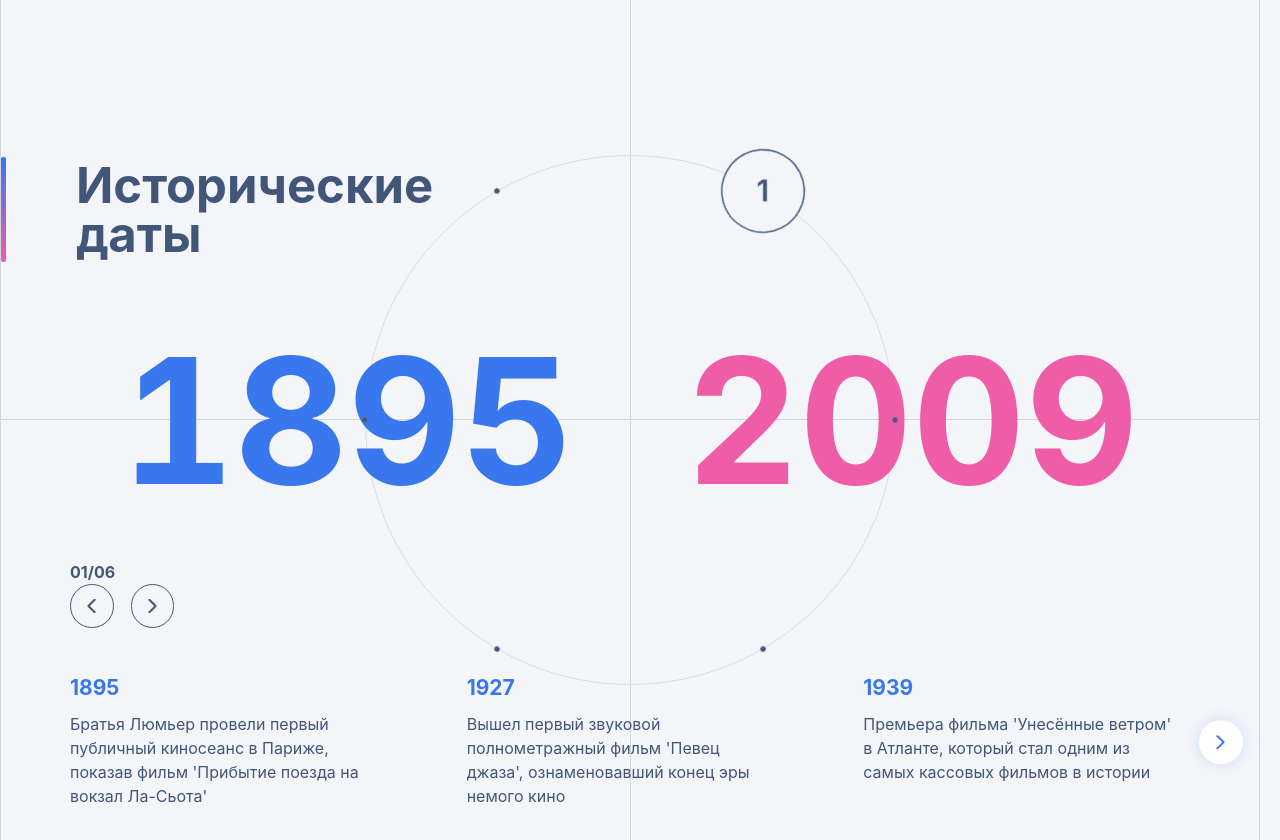
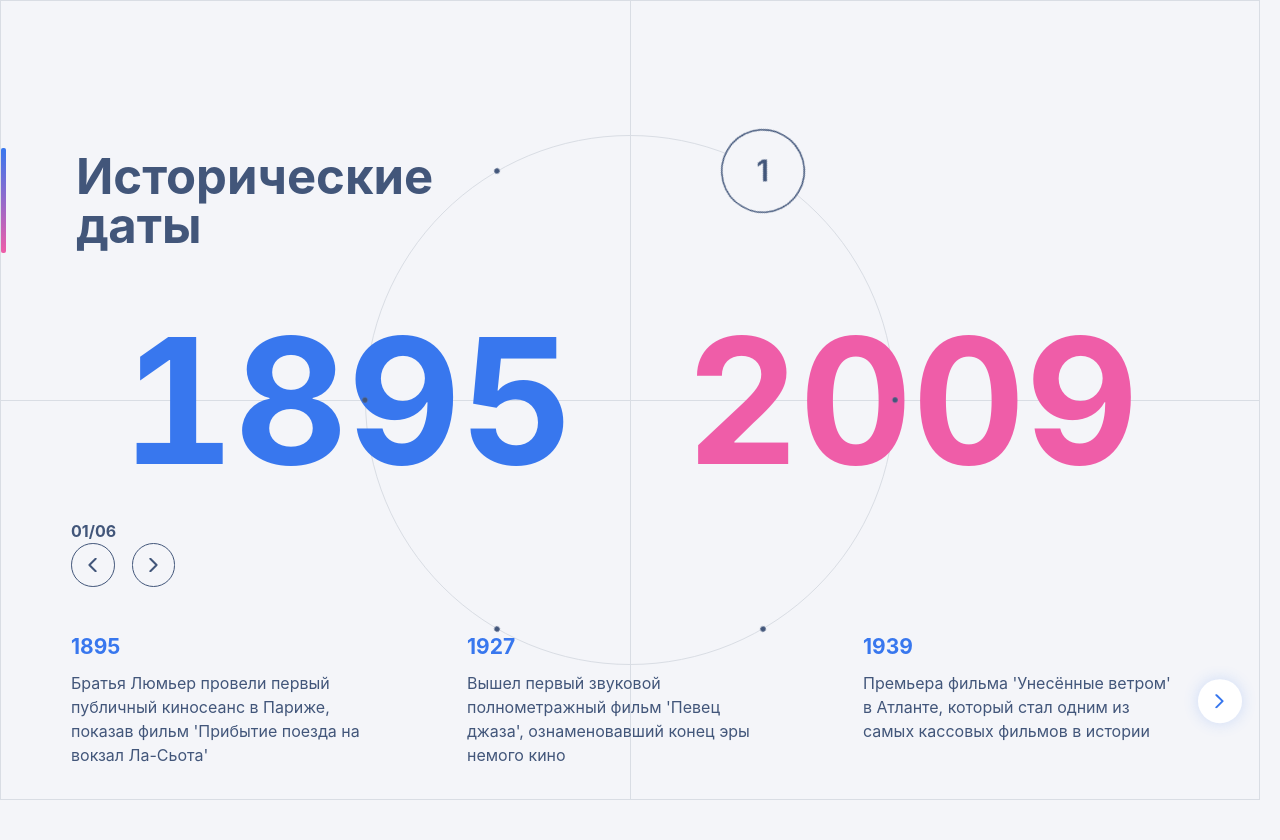
Before and after one commit to midnight-light/only-gsap-test, a React app: page / in a window 1280 px wide. After the commit the page ends 800 px from the top, so only its background shows below. Built offline with nearby package versions, Linux system fonts and the light colour scheme.

Commit message:
feat(historical-date-section): remove grid for visual quadrant and added quadrant container

```diff
--- a/src/app/styles/theme.ts
+++ b/src/app/styles/theme.ts
@@ -23,7 +23,7 @@ export const theme: DefaultTheme = {
   breakpoints: {
     mobile: '768px',
     tablet: '1024px',
-    laptop: '1440px',
+    laptop: '1280px',
     desktop: '1920px',
   },
   typography: {
--- a/src/components/layout/grid/grid-container.tsx
+++ /dev/null
@@ -1,110 +0,0 @@
-import styled from 'styled-components';
-import { DefaultTheme } from 'styled-components';
-
-interface ResponsiveConfig {
-  columns?: number;
-  rows?: number;
-  columnSize?: string;
-  rowSize?: string;
-  gap?: keyof DefaultTheme['spacing'];
-}
-
-interface StyledGridContainerProps {
-  $columns?: number;
-  $rows?: number;
-  $columnSize?: string;
-  $rowSize?: string;
-  $gap?: keyof DefaultTheme['spacing'];
-  $justifyContent?:
-    | 'start'
-    | 'end'
-    | 'center'
-    | 'stretch'
-    | 'space-around'
-    | 'space-between'
-    | 'space-evenly';
-  $alignContent?:
-    | 'start'
-    | 'end'
-    | 'center'
-    | 'stretch'
-    | 'space-around'
-    | 'space-between'
-    | 'space-evenly';
-  $minHeight?: string;
-  $backgroundColor?: keyof DefaultTheme['colors'];
-
-  $laptop?: ResponsiveConfig;
-  $tablet?: ResponsiveConfig;
-  $mobile?: ResponsiveConfig;
-}
-
-interface GridContainerProps extends StyledGridContainerProps {
-  children: React.ReactNode;
-  className?: string;
-}
-
-export const OverlayItem = styled.div`
-  grid-column: 1 / -1;
-  grid-row: 1 / 3;
-  position: relative;
-
-  @media (max-width: ${({ theme }) => theme.breakpoints.mobile}) {
-    grid-row: 2 / 4;
-  }
-`;
-
-const StyledGridContainer = styled.div<StyledGridContainerProps>`
-  display: grid;
-
-  grid-template-columns: ${({ $columns = 2, $columnSize = '1fr' }) =>
-    `repeat(${$columns}, ${$columnSize})`};
-
-  grid-template-rows: ${({ $rows, $rowSize = 'auto' }) =>
-    $rows ? `repeat(${$rows}, ${$rowSize})` : 'auto'};
-
-  gap: ${({ $gap, theme }) => ($gap ? theme.spacing[$gap] : theme.spacing.md)};
-
-  justify-content: ${({ $justifyContent = 'center' }) => $justifyContent};
-  align-content: ${({ $alignContent = 'center' }) => $alignContent};
-
-  width: 100%;
-  min-height: ${({ $minHeight = '100%' }) => $minHeight};
-
-  background-color: ${({ $backgroundColor, theme }) =>
-    $backgroundColor ? theme.colors[$backgroundColor] : 'transparent'};
-
-  @media (max-width: ${({ theme }) => theme.breakpoints.laptop}) {
-    ${({ $laptop, theme }) =>
-      $laptop &&
-      `
-      grid-template-columns: repeat(${$laptop.columns ?? 2}, ${$laptop.columnSize ?? '1fr'});
-      ${$laptop.rows ? `grid-template-rows: repeat(${$laptop.rows}, ${$laptop.rowSize ?? 'auto'});` : ''}
-      ${$laptop.gap ? `gap: ${theme.spacing[$laptop.gap]};` : ''}
-    `}
-  }
-
-  @media (max-width: ${({ theme }) => theme.breakpoints.tablet}) {
-    ${({ $tablet, theme }) =>
-      $tablet &&
-      `
-      grid-template-columns: repeat(${$tablet.columns ?? 2}, ${$tablet.columnSize ?? '1fr'});
-      ${$tablet.rows ? `grid-template-rows: repeat(${$tablet.rows}, ${$tablet.rowSize ?? 'auto'});` : ''}
-      ${$tablet.gap ? `gap: ${theme.spacing[$tablet.gap]};` : ''}
-    `}
-  }
-
-  @media (max-width: ${({ theme }) => theme.breakpoints.mobile}) {
-    ${({ $mobile, theme }) =>
-      $mobile &&
-      `
-      grid-template-columns: repeat(${$mobile.columns ?? 1}, ${$mobile.columnSize ?? '1fr'});
-      ${$mobile.rows ? `grid-template-rows: repeat(${$mobile.rows}, ${$mobile.rowSize ?? 'auto'});` : ''}
-      ${$mobile.gap ? `gap: ${theme.spacing[$mobile.gap]};` : ''}
-    `}
-  }
-`;
-
-export const GridContainer = ({ children, ...props }: GridContainerProps) => {
-  return <StyledGridContainer {...props}>{children}</StyledGridContainer>;
-};
--- a/src/components/layout/grid/grid-item.tsx
+++ /dev/null
@@ -1,111 +0,0 @@
-import styled from 'styled-components';
-import { DefaultTheme } from 'styled-components';
-import { theme } from '../../../app/styles/theme';
-import { hexToRgba } from '../../../utils/colors';
-
-type GridItemVariants = 'primary' | 'muted';
-
-const gridItemVariants = {
-  primary: theme.colors.foreground,
-  muted: hexToRgba(theme.colors.foreground, 0.2),
-} as const;
-
-interface BorderConfig {
-  width?: string;
-  style?: 'solid' | 'dashed' | 'dotted' | 'double';
-}
-
-interface StyledGridItemProps {
-  $variant?: GridItemVariants;
-  $padding?: keyof DefaultTheme['spacing'];
-  $borderRadius?: string;
-  $borderWidth?: string;
-  $borderTop?: BorderConfig;
-  $borderRight?: BorderConfig;
-  $borderBottom?: BorderConfig;
-  $borderLeft?: BorderConfig;
-
-  $borderStyle?: 'solid' | 'dashed' | 'dotted' | 'double';
-  $alignItems?: 'start' | 'center' | 'end';
-  $justifyContent?: 'start' | 'center' | 'end';
-  $gridColumn?: string;
-  $gridRow?: string;
-}
-
-interface GridItemProps extends StyledGridItemProps {
-  children: React.ReactNode;
-  className?: string;
-  onClick?: () => void;
-}
-
-const createBorder = (
-  config: BorderConfig | undefined,
-  defaultVariant?: GridItemVariants,
-): string => {
-  if (!config) return 'none';
-
-  const width = config.width || '1px';
-  const style = config.style || 'solid';
-  const color = defaultVariant
-    ? gridItemVariants[defaultVariant]
-    : theme.colors.foreground;
-
-  return `${width} ${style} ${color}`;
-};
-
-const GridItemContainer = styled.div<StyledGridItemProps>`
-  width: 100%;
-  height: 100%;
-
-  background-color: ${({ theme }) => theme.colors.background};
-
-  ${({
-    $borderWidth,
-    $borderStyle,
-    $variant,
-    $borderTop,
-    $borderRight,
-    $borderBottom,
-    $borderLeft,
-  }) => {
-    const hasIndividualBorders =
-      $borderTop || $borderRight || $borderBottom || $borderLeft;
-
-    if (hasIndividualBorders) {
-      return '';
-    }
-
-    const color = $variant
-      ? gridItemVariants[$variant]
-      : theme.colors.foreground;
-    return `border: ${$borderWidth || '1px'} ${$borderStyle || 'solid'} ${color};`;
-  }}
-
-  ${({ $borderTop, $variant }) =>
-    $borderTop && `border-top: ${createBorder($borderTop, $variant)};`}
-
-  ${({ $borderRight, $variant }) =>
-    $borderRight && `border-right: ${createBorder($borderRight, $variant)};`}
-
-  ${({ $borderBottom, $variant }) =>
-    $borderBottom && `border-bottom: ${createBorder($borderBottom, $variant)};`}
-
-  ${({ $borderLeft, $variant }) =>
-    $borderLeft && `border-left: ${createBorder($borderLeft, $variant)};`}
-
-  padding: ${({ $padding, theme }) =>
-    $padding ? theme.spacing[$padding] : theme.spacing.md};
-
-  border-radius: ${({ $borderRadius = '0' }) => $borderRadius};
-
-  display: flex;
-  align-items: ${({ $alignItems: alignItems = 'center' }) => alignItems};
-  justify-content: ${({ $justifyContent: justifyContent = 'center' }) =>
-    justifyContent};
-  ${({ $gridColumn }) => $gridColumn && `grid-column: ${$gridColumn};`}
-  ${({ $gridRow }) => $gridRow && `grid-row: ${$gridRow};`}
-`;
-
-export const GridItem = ({ children, ...props }: GridItemProps) => {
-  return <GridItemContainer {...props}>{children}</GridItemContainer>;
-};
--- /dev/null
+++ b/src/components/layout/quadrant-container.tsx
@@ -0,0 +1,44 @@
+import styled from 'styled-components';
+
+interface QuadrantContainerProps {
+  children?: React.ReactNode;
+  className?: string;
+}
+
+const StyledQuadrantContainer = styled.div`
+  position: relative;
+  width: 100%;
+  height: 100%;
+  border: 1px solid ${({ theme }) => theme.colors.muted};
+
+  &::before {
+    content: '';
+    position: absolute;
+    top: 50%;
+    left: 0;
+    width: 100%;
+    height: 1px;
+    background-color: ${({ theme }) => theme.colors.muted};
+    pointer-events: none;
+  }
+
+  &::after {
+    content: '';
+    position: absolute;
+    top: 0;
+    left: 50%;
+    width: 1px;
+    height: 100%;
+    background-color: ${({ theme }) => theme.colors.muted};
+    pointer-events: none;
+  }
+`;
+
+export const QuadrantContainer = ({
+  children,
+  className,
+}: QuadrantContainerProps) => (
+  <StyledQuadrantContainer className={className}>
+    {children}
+  </StyledQuadrantContainer>
+);
--- a/src/features/historical-date/historical-date-section.tsx
+++ b/src/features/historical-date/historical-date-section.tsx
@@ -1,9 +1,4 @@
 import { Flex } from '../../components/layout/flex';
-import {
-  GridContainer,
-  OverlayItem,
-} from '../../components/layout/grid/grid-container';
-import { GridItem } from '../../components/layout/grid/grid-item';
 import { Header } from '../../components/typography/header';
 import { Separator } from '../../components/ui/separator';
 import { CircularNavigation } from '../../components/circular-navigation';
@@ -15,16 +10,15 @@ import {
 import { useState } from 'react';
 import { EventsSwiper } from './components/swiper/events-swiper';
 import { YearRange } from './components/year-range';
+import { QuadrantContainer } from '../../components/layout/quadrant-container';
 
 const Container = styled.div`
   display: flex;
   justify-content: center;
   align-items: center;
   width: 100%;
-  height: 100%;
-  max-height: 67.5rem;
+  height: 100svh;
   max-width: 90rem;
-  background: ${({ theme }) => theme.colors.primary};
   position: relative;
 `;
 
@@ -34,6 +28,19 @@ const YearRangeContainer = styled.div`
   transform: translate(-50%, -50%);
   left: 50%;
   pointer-events: none;
+`;
+
+const TopLeftContent = styled.div`
+  position: absolute;
+  top: 0;
+  left: 0;
+  width: 50%;
+  height: 50%;
+  display: flex;
+  align-items: center;
+  justify-content: flex-start;
+  pointer-events: none;
+  z-index: 1;
 `;
 
 export const HistoricalDateSection = () => {
@@ -58,40 +65,8 @@ export const HistoricalDateSection = () => {
 
   return (
     <Container>
-      <GridContainer
-        $columns={2}
-        $rows={2}
-        $columnSize="44.87rem"
-        $rowSize="30rem"
-        $gap="none"
-        $laptop={{
-          columns: 2,
-          columnSize: '1fr',
-          rowSize: '30rem',
-        }}
-        $tablet={{
-          columns: 2,
-          columnSize: '1fr',
-          rowSize: '25rem',
-        }}
-        $mobile={{
-          columns: 1,
-          rows: 5,
-          rowSize: '18.75rem',
-        }}
-        $justifyContent="center"
-        $alignContent="stretch"
-      >
-        <GridItem
-          $gridColumn="1"
-          $gridRow="1"
-          $variant="muted"
-          $borderLeft={{ style: 'solid' }}
-          $borderBottom={{ style: 'solid' }}
-          $borderRadius="none"
-          $justifyContent="start"
-          $padding="none"
-        >
+      <QuadrantContainer>
+        <TopLeftContent>
           <Flex
             $justify="flex-start"
             $align="center"
@@ -103,57 +78,9 @@ export const HistoricalDateSection = () => {
             <Header as="h1" $variant="primary">
               Исторические даты
             </Header>
-          </Flex>{' '}
-        </GridItem>
-        <GridItem
-          $gridColumn="2"
-          $gridRow="1"
-          $variant="muted"
-          $borderRadius="none"
-          $borderRight={{ style: 'solid' }}
-          $borderLeft={{ style: 'solid' }}
-          $borderBottom={{ style: 'solid' }}
-        >
-          {null}
-        </GridItem>
-        <GridItem
-          $variant="muted"
-          $borderRadius="none"
-          $borderLeft={{ style: 'solid' }}
-          $padding="none"
-        >
-          {null}
-        </GridItem>
-        <GridItem
-          $gridColumn="1"
-          $gridRow="2"
-          $variant="muted"
-          $borderRadius="none"
-          $borderLeft={{ style: 'solid' }}
-          $padding="none"
-        >
-          {null}
-        </GridItem>
-        <GridItem
-          $variant="muted"
-          $borderRadius="none"
-          $borderLeft={{ style: 'solid' }}
-          $padding="none"
-        >
-          {null}
-        </GridItem>
-        <GridItem
-          $gridColumn="2"
-          $gridRow="2"
-          $variant="muted"
-          $borderRadius="none"
-          $borderLeft={{ style: 'solid' }}
-          $borderRight={{ style: 'solid' }}
-          $padding="none"
-        >
-          {null}
-        </GridItem>
-        <OverlayItem>
+          </Flex>
+        </TopLeftContent>
+
         <CircularNavigation
           activePointId={activePoint.id}
           points={historicalDates}
@@ -173,8 +100,7 @@ export const HistoricalDateSection = () => {
           currentPointId={activePoint.id}
           totalPoints={historicalDates.meta.pointCount}
         />
-        </OverlayItem>
-      </GridContainer>
+      </QuadrantContainer>
     </Container>
   );
 };
--- a/src/layouts/main-layout.tsx
+++ b/src/layouts/main-layout.tsx
@@ -1,10 +1,19 @@
 import styled from 'styled-components';
 
 const LayoutContainer = styled.div`
-  padding: 0 10rem 0 20rem; /* top right bottom left */
+  /* 10rem на laptop до 20rem на desktop */
+  padding-left: clamp(10rem, calc(-20rem + 2.083vw), 20rem);
+
+  /* 5rem на laptop до 10rem на desktop */
+  padding-right: clamp(5rem, calc(-10rem + 1.042vw), 10rem);
 
   @media (max-width: ${({ theme }) => theme.breakpoints.laptop}) {
     padding: 0;
+  }
+
+  @media (max-width: ${({ theme }) => theme.breakpoints.tablet}) {
+    padding-left: 0;
+    padding-right: 0;
   }
 `;
 
```
Lines whose indentation alone changed are shown as unchanged.
